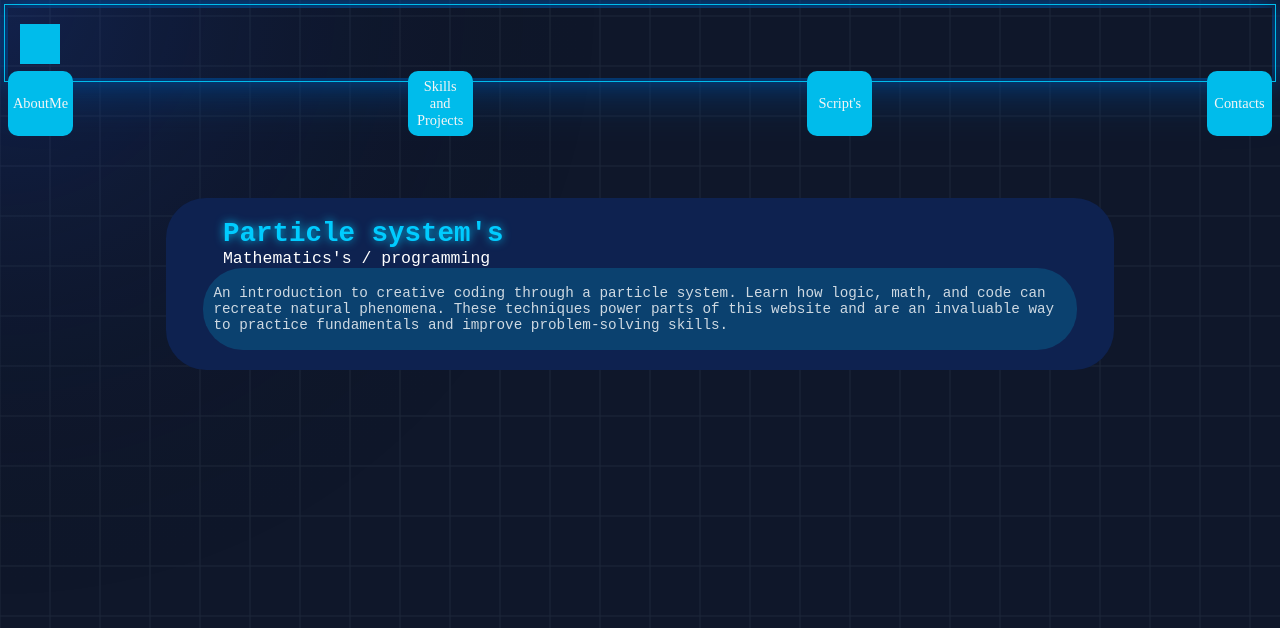
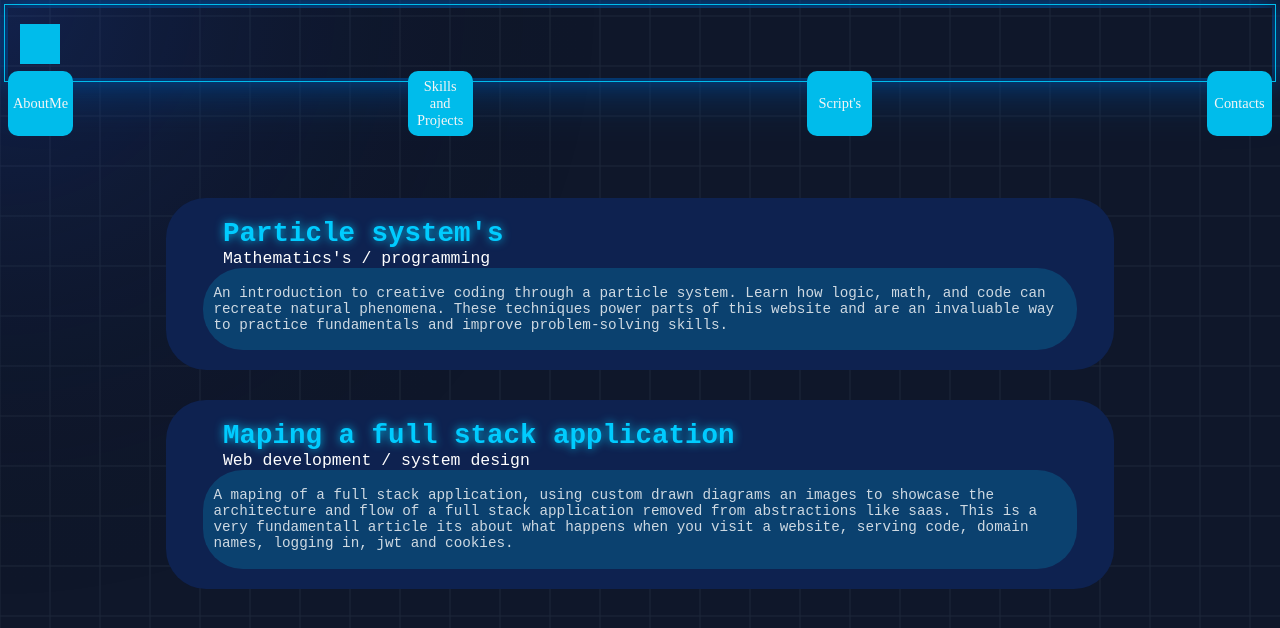
Before and after one commit to TheHeartstriker/Portfolio, a React (Vite) app in the folder Portfolio/: page /scriptorium in a window 1280 px wide. Shown: the top 628 px of the page. Built offline with nearby package versions, Linux system fonts and the light colour scheme; a web font is replaced by a local one.

Commit message:
Setup article2
Setup the next article. The rest should just be writing and img's.

```diff
--- /dev/null
+++ b/Portfolio/src/pages/scriptorium/articles/article2.js
@@ -0,0 +1,7 @@
+export const articleMappingFullStack = `
+# Mapping a Full Stack Application
+This article is going to go over system design its a high level overview going over what I think are the most important steps in the process of using a fullstack application. There is going to three sections, first is serving code
+this will go over what happens when you visit a fullstack application, the second is logging in this is a smaller section but in most fullstack applications being logged is fundamental the third section is common opperations
+this section is going to go over what happens when someone logs in and is using the application, where does jwt fit? Cookies? Cors?
+
+`;
--- a/Portfolio/src/pages/scriptorium/scriptorium.css
+++ b/Portfolio/src/pages/scriptorium/scriptorium.css
@@ -32,8 +32,8 @@
   background-color: var(--Low-blue);
   border-radius: 40px;
   z-index: 1;
+  margin-bottom: 30px;
   transition: transform 0.5s ease-in-out;
-  animation: forwards FadeUpEnterAni 1.5s ease-in-out;
 }
 
 .pointerScript:hover {
@@ -153,6 +153,26 @@
   transform: rotate(180deg);
 }
 
+#Vec1 {
+  transform-origin: center;
+  animation-delay: -1s;
+  -webkit-animation-delay: -1s;
+  stroke: #0099ff;
+}
+#Vec2 {
+  transform-origin: center;
+  animation-delay: -0.5s;
+  -webkit-animation-delay: -0.5s;
+  stroke: #0099ff;
+}
+
+#Vec3 {
+  transform-origin: center;
+  animation-delay: 0s;
+  -webkit-animation-delay: 0s;
+  stroke: #0099ff;
+}
+
 pre,
 code {
   color: rgba(255, 255, 255, 0.7);
--- a/Portfolio/src/pages/scriptorium/scriptorium.jsx
+++ b/Portfolio/src/pages/scriptorium/scriptorium.jsx
@@ -1,14 +1,17 @@
 import { useState } from "react";
 import { SubjectContainer } from "../../components/scriptorium/index.jsx";
 import { markdown } from "./articles/article1.js";
+import { articleMappingFullStack } from "./articles/article2.js";
 import particleSys from "./scripts/particleSys.jsx";
 
 import "./scriptorium.css";
 
 function Scriptorium() {
-  const articleArr = [markdown, particleSys];
+  const articleArr1 = [markdown, particleSys];
+  const articleArr2 = [articleMappingFullStack];
   const [activeArts, setActiveArts] = useState({
     article1: false,
+    article2: false,
   });
 
   function handleClick(article, furl) {
@@ -27,8 +30,18 @@ function Scriptorium() {
         description="An introduction to creative coding through a particle system. Learn how logic, math, and code can recreate natural phenomena. These techniques power parts of this website and are an invaluable way to practice fundamentals and improve problem-solving skills."
         active={activeArts.article1}
         onClick={handleClick}
-        article={articleArr}
+        article={articleArr1}
         articleName="article1"
+      />
+
+      <SubjectContainer
+        title="Maping a full stack application"
+        subject="Web development / system design"
+        description="A maping of a full stack application, using custom drawn diagrams an images to showcase the architecture and flow of a full stack application removed from abstractions like saas. This is a very fundamentall article its about what happens when you visit a website, serving code, domain names, logging in, jwt and cookies."
+        active={activeArts.article2}
+        onClick={handleClick}
+        article={articleArr2}
+        articleName="article2"
       />
     </div>
   );
```
